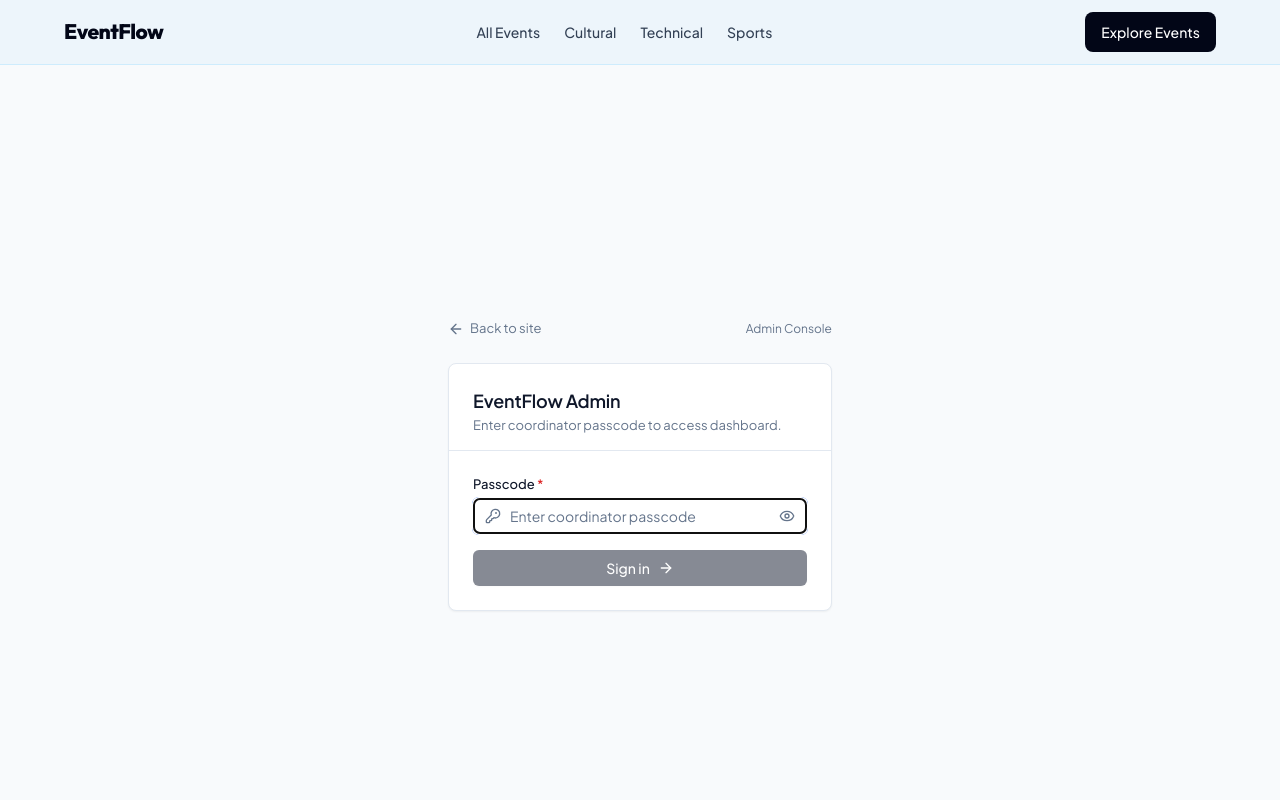
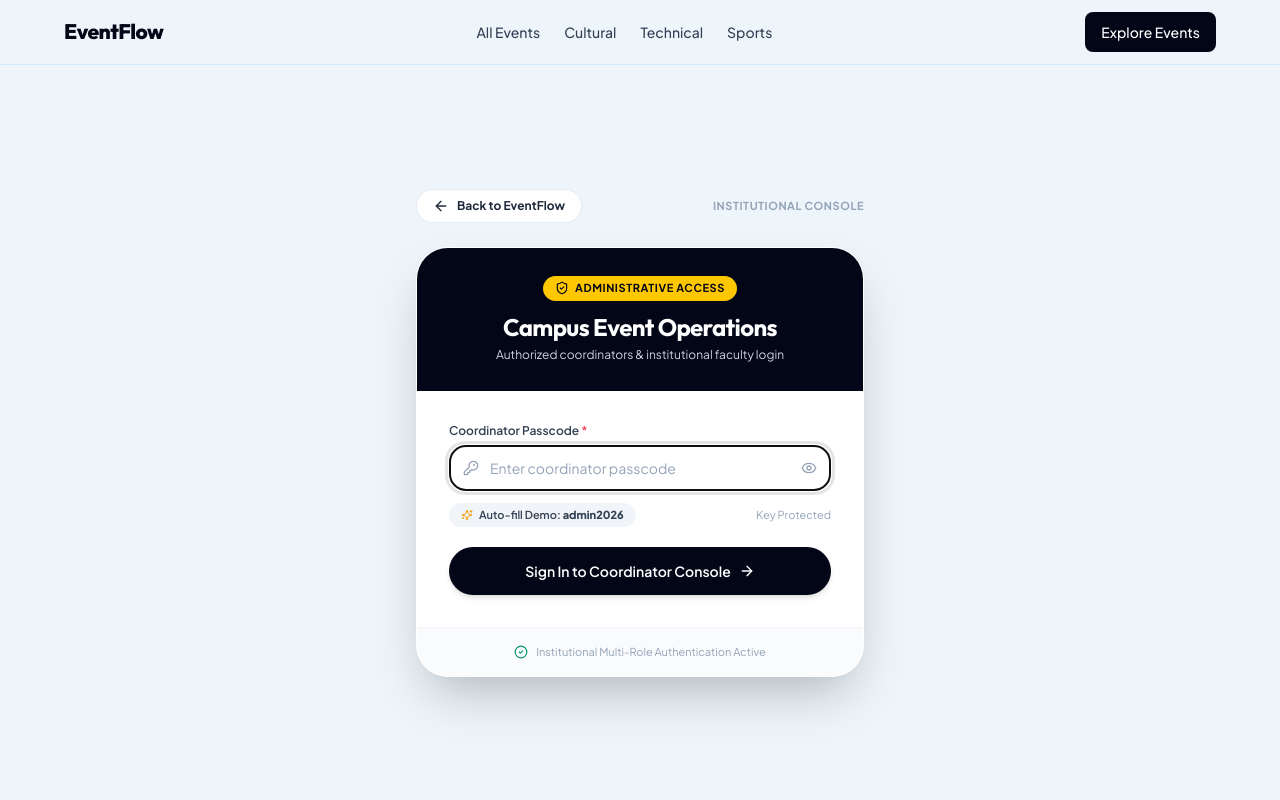
Before and after one commit to Arpithaapoojary/Event-Management, a React (Vite) app in the folder client/: page /admin/login in a window 1280 px wide. Shown: the top 800 px of the page. Built offline with nearby package versions, Linux system fonts and the light colour scheme; no server answers.

Commit message:
fix(auth): restore original AdminLoginPage platform template UI

```diff
--- a/client/src/pages/admin/AdminLoginPage.jsx
+++ b/client/src/pages/admin/AdminLoginPage.jsx
@@ -1,13 +1,16 @@
 import React, { useState } from 'react';
 import { useNavigate, Link, useSearchParams } from 'react-router-dom';
 import {
+  ShieldCheck,
   KeyRound,
   AlertCircle,
   ArrowRight,
   ArrowLeft,
   Loader2,
+  Sparkles,
   Eye,
   EyeOff,
+  CheckCircle2,
 } from 'lucide-react';
 import api from '../../api/client';
 
@@ -48,54 +51,61 @@ export default function AdminLoginPage() {
     }
   };
 
+  const fillDemoPasscode = () => {
+    setPasscode('admin2026');
+    if (error) setError(null);
+  };
+
   return (
-    <div className="min-h-screen flex flex-col items-center justify-center bg-[#F8FAFC] px-4 py-12 font-sans text-[#0F172A]">
-      <div className="w-full max-w-sm">
-        {/* Navigation back */}
+    <div className="min-h-[calc(100vh-4rem)] flex flex-col items-center justify-center bg-[#EDF5FB] px-4 py-12 font-sans selection:bg-slate-200">
+      <div className="w-full max-w-md">
+        {/* Navigation back to public portal */}
         <div className="mb-6 flex items-center justify-between">
           <Link
             to="/"
-            className="inline-flex items-center gap-1.5 text-[13px] text-[#64748B] hover:text-[#0F172A] transition-colors"
+            className="inline-flex items-center gap-2 px-4 py-2 rounded-full bg-white hover:bg-slate-50 border border-slate-200/80 text-xs font-bold text-slate-800 shadow-2xs hover:shadow-xs transition-all active:scale-95 group cursor-pointer"
           >
-            <ArrowLeft className="w-4 h-4" />
-            <span>Back to site</span>
+            <ArrowLeft className="w-4 h-4 group-hover:-translate-x-1 transition-transform" />
+            <span>Back to EventFlow</span>
           </Link>
-          <span className="text-[12px] text-[#64748B]">
-            Admin Console
+          <span className="text-[11px] font-bold tracking-wider uppercase text-slate-400">
+            Institutional Console
           </span>
         </div>
 
-        {/* Login Card */}
-        <div className="w-full bg-white rounded-[8px] border border-[#E2E8F0] shadow-[0_1px_2px_rgba(0,0,0,0.05)] overflow-hidden">
-          {/* Header */}
-          <div className="px-6 pt-6 pb-4 border-b border-[#E2E8F0]">
-            <h1 className="text-[18px] leading-[26px] font-semibold text-[#0F172A] tracking-[-0.01em]">
-              EventFlow Admin
-            </h1>
-            <p className="text-[13px] leading-[18px] text-[#64748B] mt-0.5">
-              Enter coordinator passcode to access dashboard.
+        {/* Login Card Matching Platform Template */}
+        <div className="w-full bg-white rounded-[32px] border border-white/80 shadow-2xl overflow-hidden animate-modal-in">
+          {/* Header block (Matching Template) */}
+          <div className="bg-slate-950 px-8 py-7 text-white text-center relative">
+            <div className="inline-flex items-center gap-1.5 px-3 py-1 rounded-full bg-[#FFC700] text-slate-950 text-[11px] font-bold uppercase tracking-wider mb-2.5 shadow-2xs">
+              <ShieldCheck className="w-3.5 h-3.5" />
+              <span>Administrative Access</span>
+            </div>
+            <h2 className="text-2xl font-bold font-display tracking-tight text-white">
+              Campus Event Operations
+            </h2>
+            <p className="text-xs text-slate-300 mt-1 font-normal">
+              Authorized coordinators &amp; institutional faculty login
             </p>
           </div>
 
-          {/* Form */}
-          <div className="p-6">
-            <form onSubmit={handleLogin} className="space-y-4">
+          {/* Form Body */}
+          <div className="p-6 sm:p-8">
+            <form onSubmit={handleLogin} className="space-y-5">
               {error && (
-                <div
-                  role="alert"
-                  className="p-3 rounded-[6px] bg-[#FEF2F2] border border-[#DC2626]/20 text-[#DC2626] text-[13px] font-normal flex items-start gap-2"
-                >
+                <div className="p-3.5 rounded-2xl bg-rose-50 border border-rose-200 text-rose-700 text-xs sm:text-sm font-semibold flex items-start gap-2.5 animate-shake">
                   <AlertCircle className="w-4 h-4 mt-0.5 shrink-0" />
                   <span>{error}</span>
                 </div>
               )}
 
+              {/* Passcode input */}
               <div>
-                <label className="block text-[13px] font-medium text-[#0F172A] mb-1">
-                  Passcode <span className="text-[#DC2626]">*</span>
+                <label className="block text-xs font-semibold text-slate-700 mb-1.5">
+                  Coordinator Passcode <span className="text-rose-500">*</span>
                 </label>
                 <div className="relative">
-                  <div className="absolute inset-y-0 left-0 pl-3 flex items-center pointer-events-none text-[#64748B]">
+                  <div className="absolute inset-y-0 left-0 pl-3.5 flex items-center pointer-events-none text-slate-400">
                     <KeyRound className="w-4 h-4" />
                   </div>
                   <input
@@ -107,39 +117,63 @@ export default function AdminLoginPage() {
                     }}
                     placeholder="Enter coordinator passcode"
                     disabled={loading}
+                    className="w-full pl-10 pr-10 py-3 text-sm rounded-2xl border border-slate-200 bg-white focus:border-slate-950 focus:ring-4 focus:ring-slate-950/10 focus:outline-hidden transition-all text-slate-900 placeholder:text-slate-400"
                     autoFocus
-                    className="w-full h-[36px] pl-9 pr-9 text-[14px] rounded-[6px] border border-[#E2E8F0] bg-white text-[#0F172A] placeholder:text-[#64748B] focus:outline-hidden focus:ring-1 focus:ring-[#2563EB] focus:border-[#2563EB] transition-colors"
                   />
                   <button
                     type="button"
                     onClick={() => setShowPassword(!showPassword)}
-                    className="absolute inset-y-0 right-0 pr-3 flex items-center text-[#64748B] hover:text-[#0F172A] transition-colors cursor-pointer"
-                    aria-label={showPassword ? 'Hide passcode' : 'Show passcode'}
+                    className="absolute inset-y-0 right-0 pr-3.5 flex items-center text-slate-400 hover:text-slate-700 transition cursor-pointer"
+                    aria-label={showPassword ? 'Hide password' : 'Show password'}
                   >
-                    {showPassword ? <EyeOff className="w-4 h-4" /> : <Eye className="w-4 h-4" />}
+                    {showPassword ? (
+                      <EyeOff className="w-4 h-4" />
+                    ) : (
+                      <Eye className="w-4 h-4" />
+                    )}
                   </button>
+                </div>
+
+                {/* Quick Demo Autofill Chip */}
+                <div className="mt-3 flex items-center justify-between text-xs">
+                  <button
+                    type="button"
+                    onClick={fillDemoPasscode}
+                    className="inline-flex items-center gap-1.5 px-3 py-1 rounded-full bg-slate-100 hover:bg-slate-200 text-slate-700 text-[11px] font-semibold transition cursor-pointer"
+                  >
+                    <Sparkles className="w-3 h-3 text-amber-500" />
+                    <span>Auto-fill Demo: <strong>admin2026</strong></span>
+                  </button>
+                  <span className="text-[11px] text-slate-400">Key Protected</span>
                 </div>
               </div>
 
+              {/* Submit Button */}
               <button
                 type="submit"
-                disabled={loading || !passcode.trim()}
-                className="w-full h-[36px] flex items-center justify-center gap-2 rounded-[6px] bg-[#0F172A] hover:bg-[#1E293B] active:bg-[#0F172A] text-white text-[14px] font-medium transition-colors shadow-[0_1px_2px_rgba(0,0,0,0.05)] disabled:opacity-50 disabled:cursor-not-allowed cursor-pointer focus:outline-hidden focus-visible:ring-2 focus-visible:ring-[#2563EB]"
+                disabled={loading}
+                className="w-full flex items-center justify-center gap-2 py-3.5 px-6 rounded-full bg-slate-950 hover:bg-black active:scale-98 text-white font-semibold text-sm transition-all shadow-md hover:shadow-xl disabled:opacity-60 cursor-pointer"
               >
                 {loading ? (
                   <>
                     <Loader2 className="w-4 h-4 animate-spin" />
-                    <span>Signing in...</span>
+                    <span>Verifying Authorization...</span>
                   </>
                 ) : (
                   <>
-                    <span>Sign in</span>
+                    <span>Sign In to Coordinator Console</span>
                     <ArrowRight className="w-4 h-4" />
                   </>
                 )}
               </button>
             </form>
           </div>
+
+          {/* Card Footer */}
+          <div className="px-8 py-4 bg-slate-50/80 border-t border-slate-100 text-center text-[11px] text-slate-400 flex items-center justify-center gap-2">
+            <CheckCircle2 className="w-3.5 h-3.5 text-emerald-600" />
+            <span>Institutional Multi-Role Authentication Active</span>
+          </div>
         </div>
       </div>
     </div>
```
